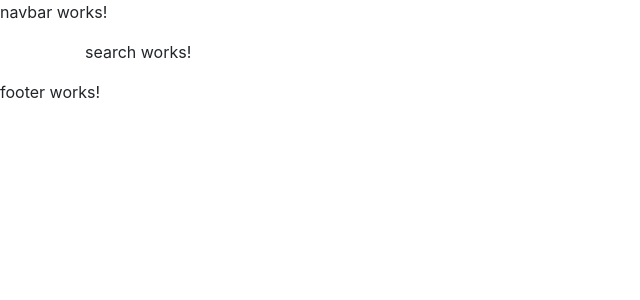
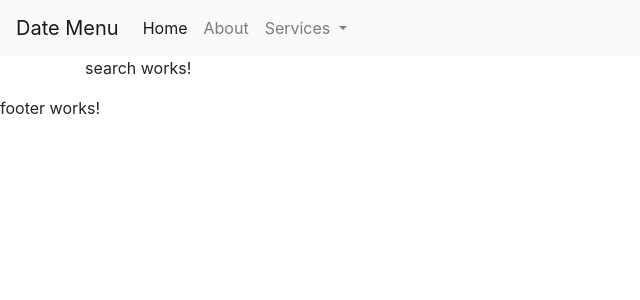
Before and after one commit to korpikoodari/menudating, an Angular app: page / in a window 1280 px wide. Shown: the top 300 px of the page, without its empty margins (0-640 px from the left). Built offline with nearby package versions, Linux system fonts and the light colour scheme.

Commit message:
bootrap skeleteon navigation menu

```diff
--- a/src/app/navbar/navbar.component.html
+++ b/src/app/navbar/navbar.component.html
@@ -1,3 +1,25 @@
-<p>
-  navbar works!
-</p>
+<nav class="navbar navbar-expand-lg navbar-light bg-light">
+<a class="navbar-brand" [routerLink]="['/']">Date Menu	</a>
+<button class="navbar-toggler" type="button" data-toggle="collapse" data-target="#navbarSupported">
+<span class="navbar-toggler-icon"></span>
+</button>
+<div class="collapse navbar-collapse" id="navbarSupportedContent">
+<ul class="navbar-nav mr-auto">
+<li class="nav-item active">
+<a class="nav-link" href="#">Home <span class="sr-only">(current)</span></a>
+</li>
+<li class="nav-item">
+<a class="nav-link" href="#">About</a>
+</li>
+<li class="nav-item dropdown">
+<a class="nav-link dropdown-toggle" href="#" id="navbarDropdown" role="button" data-toggle="dropdown" aria-haspopup="true">	 Services </a>
+<div class="dropdown-menu" aria-labelledby="navbarDropdown">
+<a class="dropdown-item" href="#">Find products</a>
+<a class="dropdown-item" href="#">Place order</a>
+<div class="dropdown-divider"></div>
+<a class="dropdown-item" href="#">Pay</a>
+</div>
+</li>
+</ul>
+</div>
+</nav>
```
